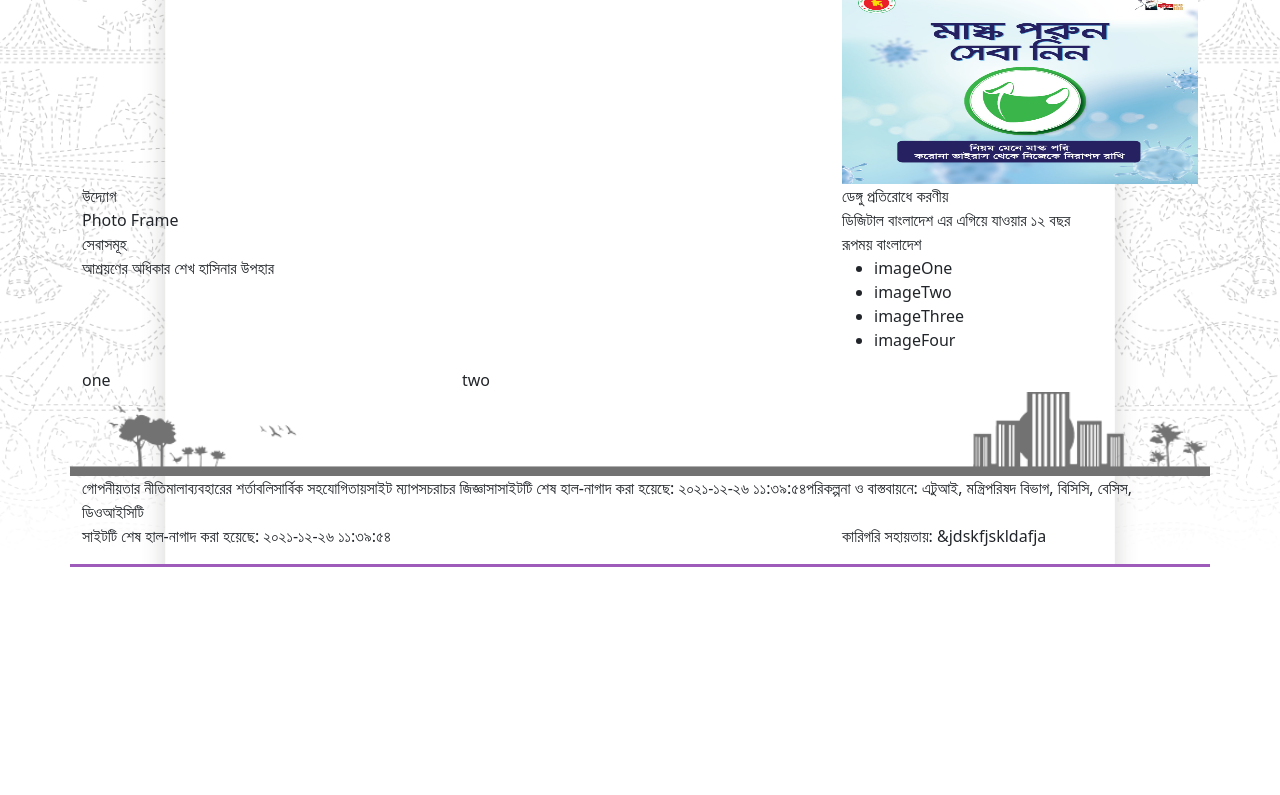
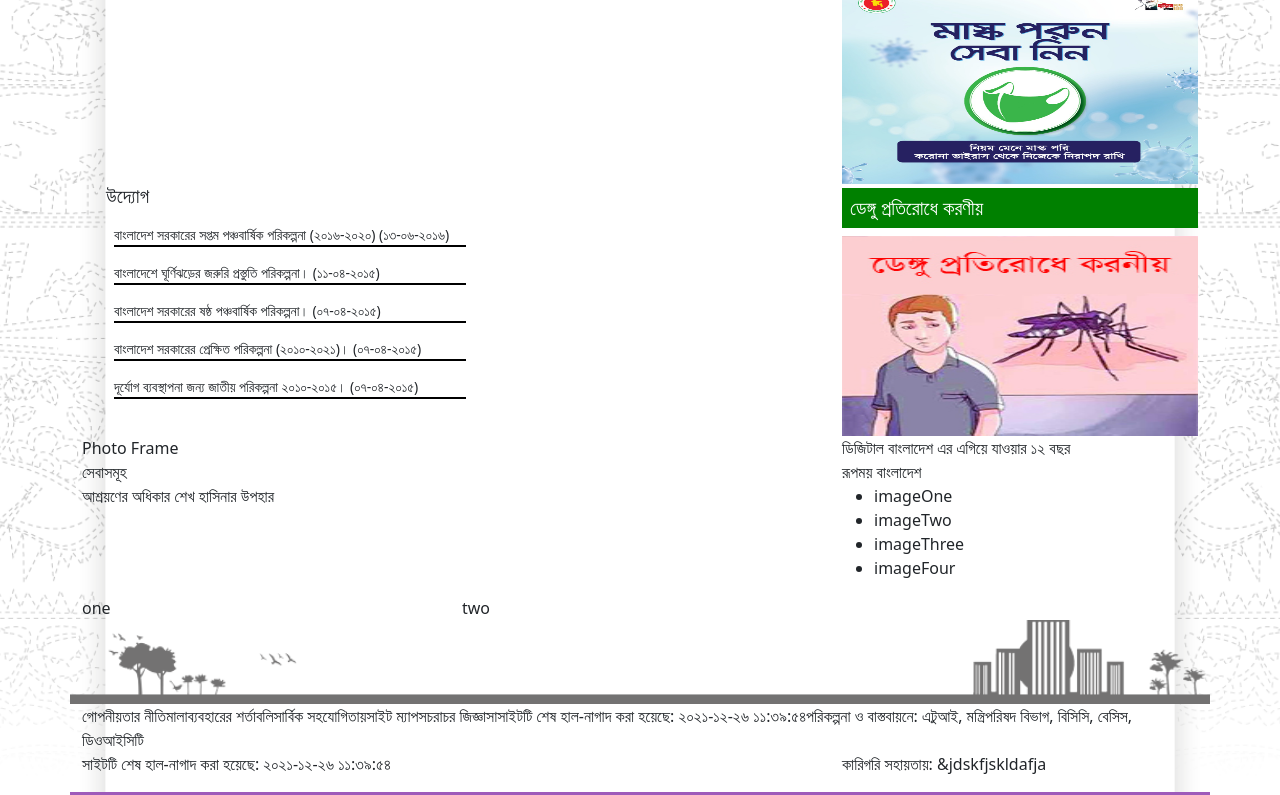
Before and after one commit to MarufMobin/collage-assingment-one, a plain HTML site: page index.html in a window 1280 px wide. Shown: the part 1241-2036 px from the top of the page. Before the commit the page ends 1808 px from the top, so only its background shows below. Drawn offline with nearby package versions, Linux system fonts and the light colour scheme.

Commit message:
udddog section done

```diff
--- a/css/style.css
+++ b/css/style.css
@@ -103,6 +103,14 @@ body {
     font-weight: 700;
 }
 
+.uddog-section li {
+    list-style-type: none;
+    font-size: 14px;
+    width: 50%;
+    margin-bottom: 15px;
+    border-bottom: 2px solid #000;
+}
+
 
 /* hero-section working end */
 
--- a/index.html
+++ b/index.html
@@ -164,10 +164,19 @@
         <div class="container">
             <div class="row">
                 <div class="col-md-8">
-                    উদ্যোগ
+                    <h5 class="ms-4 mb-3"> উদ্যোগ </h5>
+                    <ul class="uddog-section">
+                        <li>বাংলাদেশ সরকারের সপ্তম পঞ্চবার্ষিক পরিকল্পনা (২০১৬-২০২০) (১৩-০৬-২০১৬)</li>
+                        <li>বাংলাদেশে ঘূর্ণিঝড়ের জরুরি প্রস্তুতি পরিকল্পনা। (১১-০৪-২০১৫) </li>
+                        <li>বাংলাদেশ সরকারের ষষ্ঠ পঞ্চবার্ষিক পরিকল্পনা। (০৭-০৪-২০১৫)</li>
+                        <li> বাংলাদেশ সরকারের প্রেক্ষিত পরিকল্পনা (২০১০-২০২১)। (০৭-০৪-২০১৫) </li>
+                        <li> দূর্যোগ ব্যবস্থাপনা জন্য জাতীয় পরিকল্পনা ২০১০-২০১৫। (০৭-০৪-২০১৫) </li>
+                    </ul>
                 </div>
                 <div class="col-md-4">
-                    ডেঙ্গু প্রতিরোধে করণীয়
+                    <h5 class="p-2 mt-1" style="background-color: green; color: #ffff;">ডেঙ্গু প্রতিরোধে করণীয়</h5>
+                    <img src="images/dengu.jpg" class="img-fluid" alt="" style="height: 200px; width: 100%">
+
                 </div>
             </div>
         </div>
```
Also changed, not shown: images/dengu.jpg (added).
